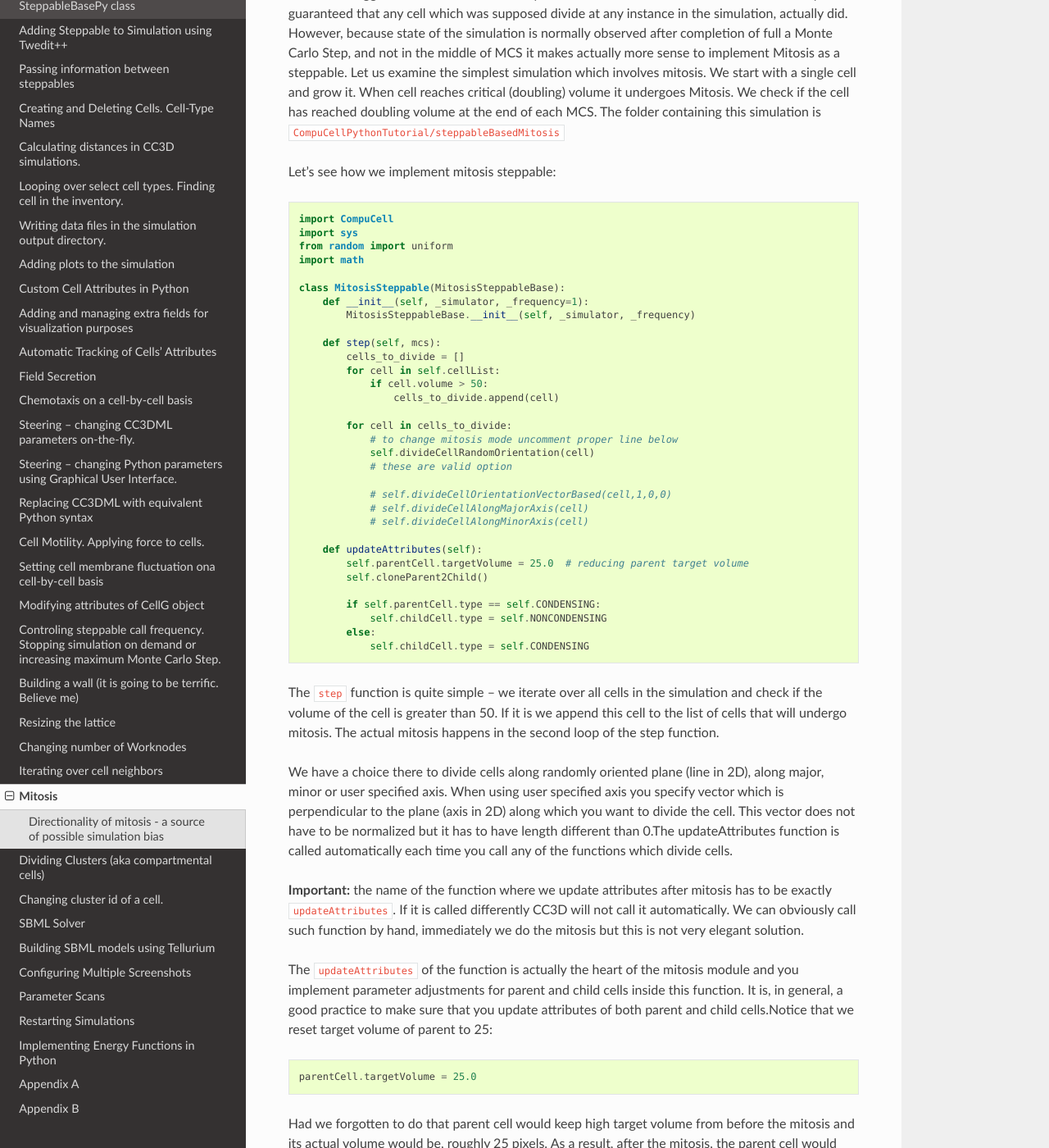
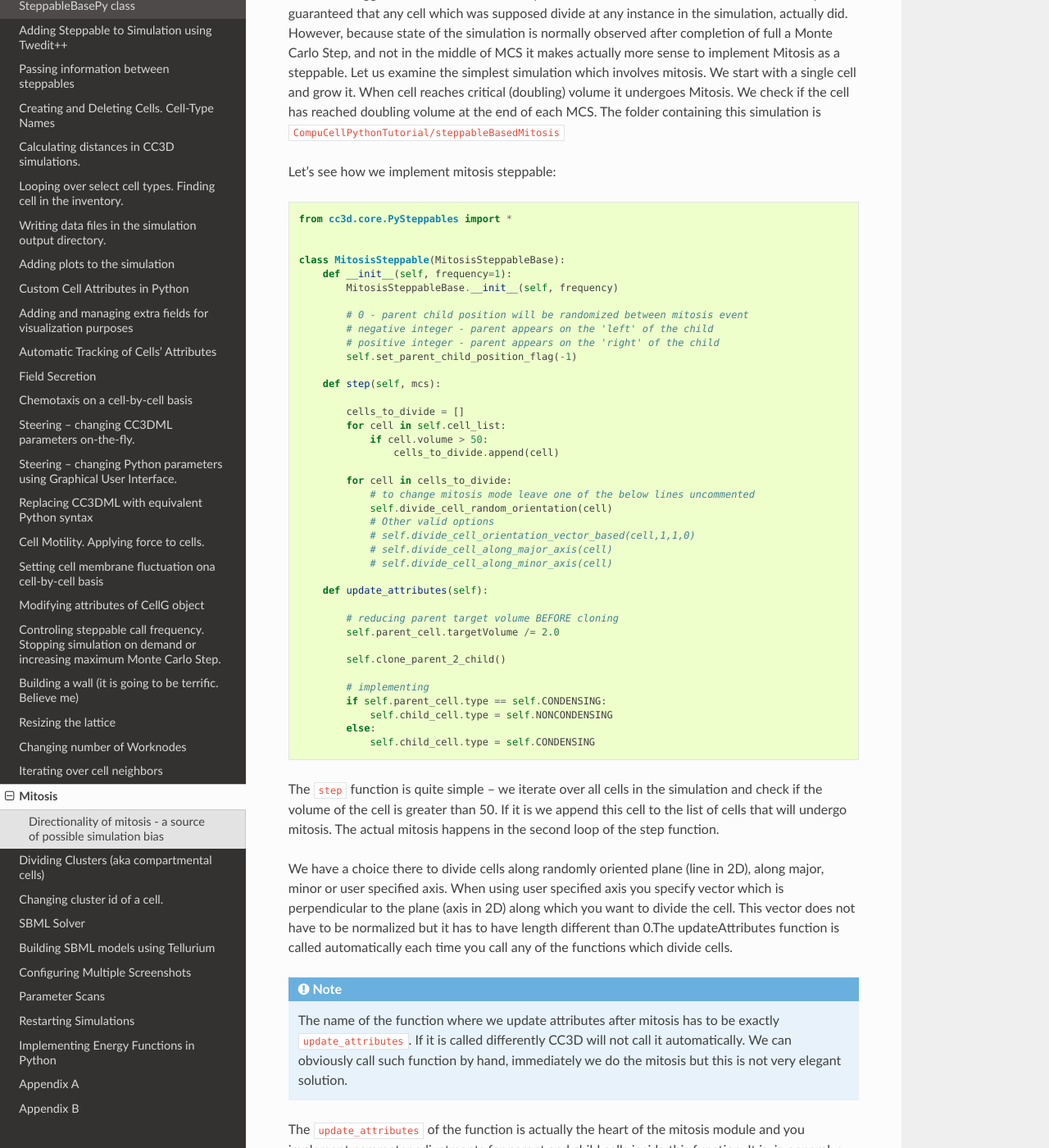
Before and after one commit to CompuCell3D/PythonScriptingManual, a Sphinx documentation site: the page built from docs/mitosis.rst, in a window 1280 px wide and 1400 px high, scrolled down 251 px. Shown: the whole window at 82% size. Built offline with Sphinx 7.4.7 and the Read the Docs theme 2.0.0, drawn with Linux system fonts in a browser that asks for light colours; some of the changed text lies outside the part shown.

Commit message:
updated chapter on mitosis steppable

```diff
--- a/docs/mitosis.rst
+++ b/docs/mitosis.rst
@@ -21,38 +21,45 @@ Let’s see how we implement mitosis steppable:
 
 .. code-block:: python
 
-    import CompuCell
-    import sys
-    from random import uniform
-    import math
+    from cc3d.core.PySteppables import *
+
 
     class MitosisSteppable(MitosisSteppableBase):
-        def __init__(self, _simulator, _frequency=1):
-            MitosisSteppableBase.__init__(self, _simulator, _frequency)
+        def __init__(self, frequency=1):
+            MitosisSteppableBase.__init__(self, frequency)
+
+            # 0 - parent child position will be randomized between mitosis event
+            # negative integer - parent appears on the 'left' of the child
+            # positive integer - parent appears on the 'right' of the child
+            self.set_parent_child_position_flag(-1)
 
         def step(self, mcs):
+
             cells_to_divide = []
-            for cell in self.cellList:
+            for cell in self.cell_list:
                 if cell.volume > 50:
                     cells_to_divide.append(cell)
 
             for cell in cells_to_divide:
-                # to change mitosis mode uncomment proper line below
-                self.divideCellRandomOrientation(cell)
-                # these are valid option
+                # to change mitosis mode leave one of the below lines uncommented
+                self.divide_cell_random_orientation(cell)
+                # Other valid options
+                # self.divide_cell_orientation_vector_based(cell,1,1,0)
+                # self.divide_cell_along_major_axis(cell)
+                # self.divide_cell_along_minor_axis(cell)
 
-                # self.divideCellOrientationVectorBased(cell,1,0,0)
-                # self.divideCellAlongMajorAxis(cell)
-                # self.divideCellAlongMinorAxis(cell)
+        def update_attributes(self):
 
-        def updateAttributes(self):
-            self.parentCell.targetVolume = 25.0  # reducing parent target volume
-            self.cloneParent2Child()
+            # reducing parent target volume BEFORE cloning
+            self.parent_cell.targetVolume /= 2.0
 
-            if self.parentCell.type == self.CONDENSING:
-                self.childCell.type = self.NONCONDENSING
+            self.clone_parent_2_child()
+
+            # implementing
+            if self.parent_cell.type == self.CONDENSING:
+                self.child_cell.type = self.NONCONDENSING
             else:
-                self.childCell.type = self.CONDENSING
+                self.child_cell.type = self.CONDENSING
 
 
 The ``step`` function is quite simple – we iterate over all cells in the
@@ -68,13 +75,11 @@ not have to be normalized but it has to have length different than 0.The
 updateAttributes function is called automatically each time you call any
 of the functions which divide cells.
 
-**Important:** the name of the function where we update attributes after
-mitosis has to be exactly ``updateAttributes``. If it is called differently
-CC3D will not call it automatically. We can obviously call such function
-by hand, immediately we do the mitosis but this is not very elegant
-solution.
+.. note::
 
-The ``updateAttributes`` of the function is actually the heart of the
+    The name of the function where we update attributes after mitosis has to be exactly ``update_attributes``. If it is called differently CC3D will not call it automatically. We can obviously call such function by hand, immediately we do the mitosis but this is not very elegant solution.
+
+The ``update_attributes`` of the function is actually the heart of the
 mitosis module and you implement parameter adjustments for parent and
 child cells inside this function. It is, in general, a good practice to
 make sure that you update attributes of both parent and child
@@ -82,7 +87,7 @@ cells.Notice that we reset target volume of parent to 25:
 
 .. code-block:: python
 
-    parentCell.targetVolume = 25.0
+    self.parent_cell.targetVolume = 25.0
 
 Had we forgotten to do that parent cell would keep high target volume
 from before the mitosis and its actual volume would be, roughly 25
@@ -93,8 +98,8 @@ of parent cell would be higher for each consecutive mitosis event.
 Therefore you should always make sure that attributes of parent and
 child cells are adjusted properly in the updateAttribute function.
 
-The next call in the ``updateAttributes`` function is
-``self.cloneParent2Child()``. This function is a convenience function that
+The next call in the ``update_attributes`` function is
+``self.clone_parent_2_child()``. This function is a convenience function that
 copies all parent cell’s attributes to child cell. That includes python
 dictionary attached to a cell. It is completely up to you to call this
 function or do manula copy of select attributes from parent to child
@@ -106,8 +111,8 @@ use the following call:
 
 .. code-block:: python
 
-    self.cloneAttributes(sourceCell=self.parentCell,
-                         targetCell=self.childCell,
+    self.clone_attributes(source_cell=self.parent_cell,
+                         target_cell=self.child_cell,
                          no_clone_key_dict_list=["ATTRIB_1", "ATTRIB_2"])
 
 
@@ -121,27 +126,24 @@ are not copied. Remember that you can always ignore those convenience
 functions and assign parent and child cell attributes manually if this
 gives your code the behavior you want or makes code run faster.
 
-For example the implementation of the ``updateAttribute`` function where we
+For example the implementation of the ``update_attribute`` function where we
 manually set ``parent`` and ``child`` properties could look like that:
 
 .. code-block:: python
 
     def updateAttributes(self):
-        parentCell = self.mitosisSteppable.parentCell
-        childCell = self.mitosisSteppable.childCell
+        parent_cell = self.mitosisSteppable.parentCell
+        child_cell = self.mitosisSteppable.childCell
 
-        childCell.targetVolume = parentCell.targetVolume
-        childCell.lambdaVolume = parentCell.lambdaVolume
-        if parentCell.type == self.CONDENSING:
-            childCell.type = self.NONCONDENSING
+        child_cell.targetVolume = parentCell.targetVolume
+        child_cell.lambdaVolume = parentCell.lambdaVolume
+        if parent_cell.type == self.CONDENSING:
+            child_cell.type = self.NONCONDENSING
         else:
-            childCell.type = self.CONDENSING
+            child_cell.type = self.CONDENSING
 
-**Remark:** It is important to divide cells outside the loop where we
-iterate over entire cell inventory. If we keep dividing cells in
-this loop we are adding elements to the list over which we iterate over
-and this might have unwanted side effects. The solution is to use use
-list of cells to divide as we did in the example.
+.. note::
+    It is important to divide cells outside the loop where we iterate over entire cell inventory. If we keep dividing cells in this loop we are adding elements to the list over which we iterate over and this might have unwanted side effects. The solution is to use use list of cells to divide as we did in the example.
 
 If you study the full example you will notice second steppable that we
 use to tom implement cell growth. Here is this steppable:
@@ -149,10 +151,8 @@ use to tom implement cell growth. Here is this steppable:
 .. code-block:: python
 
     class VolumeParamSteppable(SteppablePy):
-        def __init__(self, _simulator, _frequency=1):
-            SteppablePy.__init__(self, _frequency)
-            self.simulator = _simulator
-            self.inventory = self.simulator.getPotts().getCellInventory()
+        def __init__(self, frequency=1):
+            SteppablePy.__init__(self, frequency)
             self.cellList = CellList(self.inventory)
 
         def start(self):
@@ -161,7 +161,7 @@ use to tom implement cell growth. Here is this steppable:
                 cell.lambdaVolume = 2.0
 
         def step(self, mcs):
-            for cell in self.cellList:
+            for cell in self.cell_list:
                 cell.targetVolume += 1
 
 Again, this is quite simple module where in start function we assign
@@ -204,7 +204,7 @@ same side of the dividing line. What you may observe then that if you
 reassign cell type of a child cell after mitosis than in certain
 simulations cell will appear to be biased to move in one direction of
 the lattice. To avoid this bias you need to set call
-``self.setParentChildPositionFlag`` function from ``Base`` class of the ``Mitosis``
+``self.set_parent_child_position_flag`` function from ``Base`` class of the ``Mitosis``
 steppable. When you call this function with argument 0 then relative
 position of parent and child cell after mitosis will be randomized (this
 is default behavior). When the argument is negative integer the child
```
